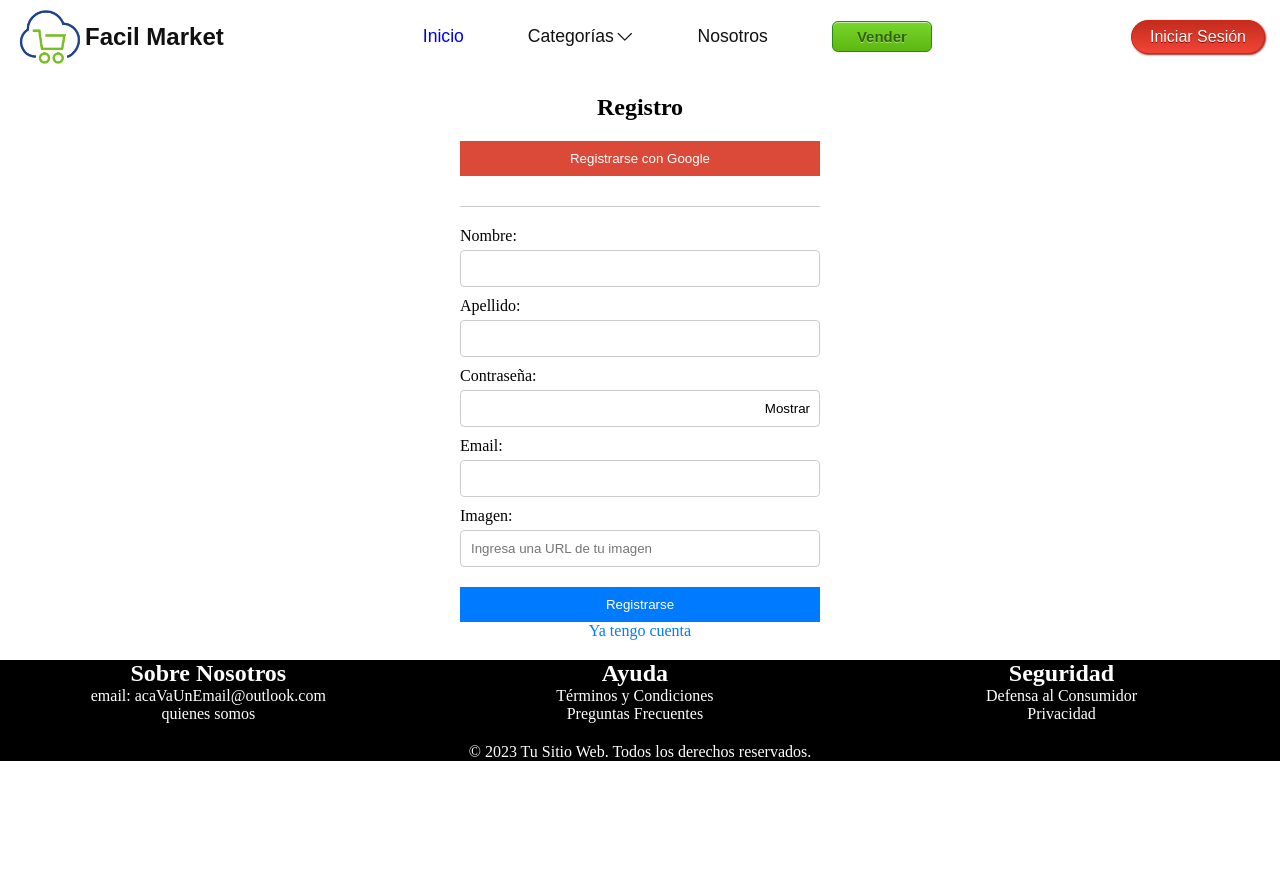
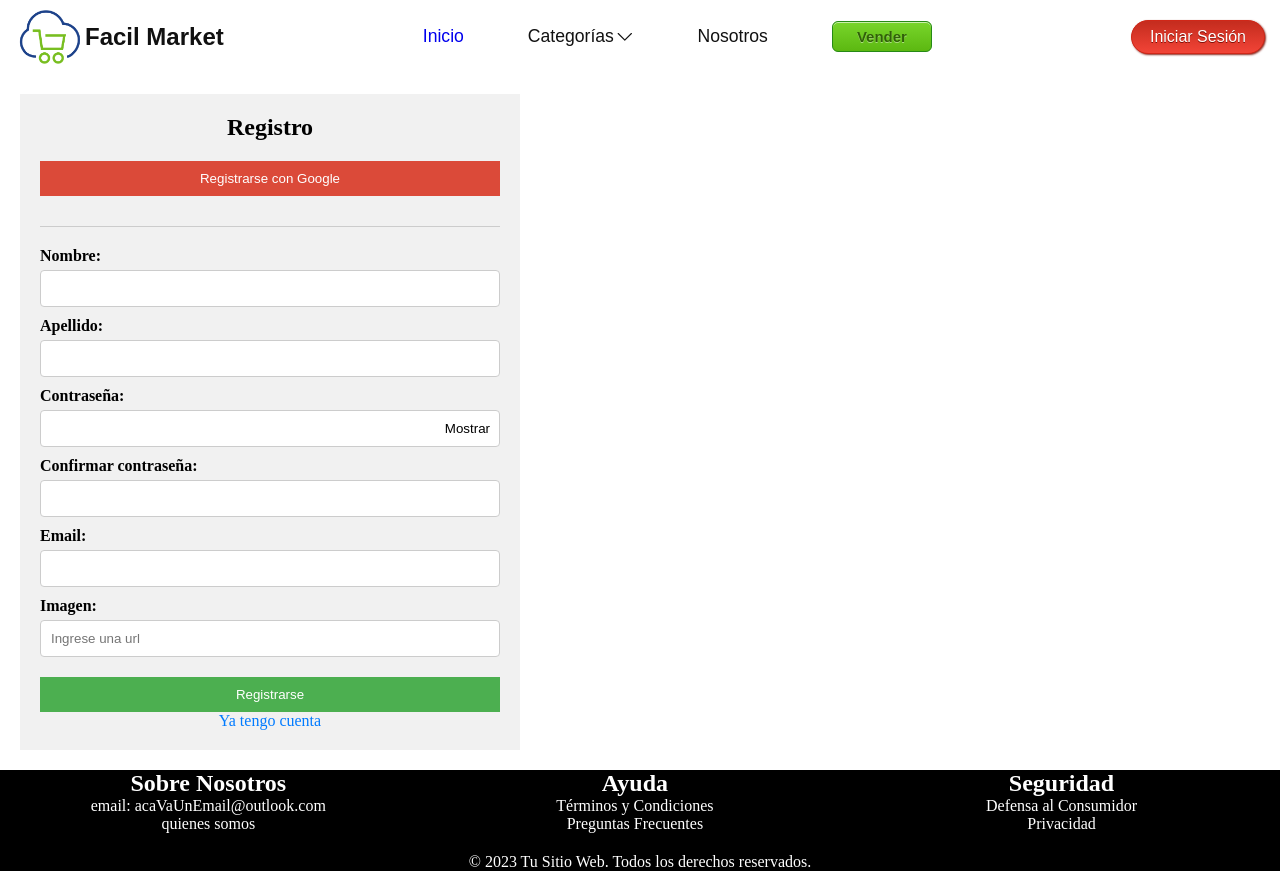
Before and after one commit to adharainfinita/facil-market-proyect, a React (Vite) app in the folder client/: page /register in a window 1280 px wide. Before the commit the page ends 800 px from the top, so only its background shows below. Built offline with nearby package versions, Linux system fonts and the light colour scheme.

Commit message:
fix(client/registerForm) merge errors and routes correct

```diff
--- a/client/src/App.tsx
+++ b/client/src/App.tsx
@@ -5,9 +5,7 @@ import Navbar from "./components/Navbar";
 import Form from "./pages/Form";
 import Footer from "./components/Footer";
 import Login from "./pages/Login";
-import Banner from "./components/Banner";
 import Home from "./pages/Home";
-import FeaturedCategory from "./components/FeaturedCategory";
 import Register from "./components/RegisterForm";
 
 
@@ -18,14 +16,11 @@ function App() {
 
 
       <Routes>
-      <Route path="/catagorias" element={<FeaturedCategory/>} />
-      <Route path="/catagorias" element={<Banner/>} />
       <Route path="/" element={<Home/>} />
         <Route path="/vender" element={<Form />} />
         <Route path="/terminos_y_condiciones" element={<Terms />} />
         <Route path="/login" element={<Login />} />
         <Route path="/register" element={<Register/>} />
-
       </Routes>
       <Footer />
     </>
--- a/client/src/components/RegisterForm.tsx
+++ b/client/src/components/RegisterForm.tsx
@@ -32,22 +32,18 @@ const Register = () => {
 
   const handleInputs = (e: React.ChangeEvent<HTMLInputElement>) => {
     setInputs({ ...inputs, [e.target.name]: e.target.value });
-    setErrors(validate({ ...inputs, [e.target.name]: e.target.value }));
+    setErrors(validate({...inputs, [e.target.name]: e.target.value }))
   };
 
-  const handleShowPassword = (
-    e: React.MouseEvent<HTMLButtonElement, MouseEvent>
-  ) => {
+const handleShowPassword = (e:React.MouseEvent<HTMLButtonElement, MouseEvent>) => {
     e.preventDefault();
-    setShowPassword(!showPassword);
-  };
+    setShowPassword(!showPassword)
+}
 
-  const handleConfirmPassword = (
-    e: React.ChangeEvent<HTMLInputElement>
-  ) => {
-    setConfirmPsw(e.target.value);
-    setErrors(validate({ ...inputs, [e.target.name]: e.target.value }));
-  };
+const handleConfirmPassword = (e: React.ChangeEvent<HTMLInputElement>) =>{
+    setConfirmPsw(e.target.value)
+    setErrors(validate({ ...inputs, [e.target.name]: e.target.value }))
+}
 
   const handleSubmit = async (e: React.FormEvent<HTMLFormElement>) => {
     e.preventDefault();
@@ -130,6 +126,17 @@ const Register = () => {
           {errors.password && <p className="error">{errors.password}</p>}
         </div>
 
+        <div className="form-group">
+          <label>Confirmar contraseña:</label>
+          <input
+            type="password"
+            name="confirm"
+            value={confirmPsw}
+            onChange={(e) => handleConfirmPassword(e)}
+          />
+          {errors.confirm && <p className="error">{errors.confirm}</p>}
+        </div>
+
 
         <div className="form-group">
           <label>Email:</label>
@@ -149,7 +156,7 @@ const Register = () => {
             name="image"
             value={inputs.image}
             onChange={(e) => handleInputs(e)}
-            placeholder="Ingresa una URL de tu imagen"
+            placeholder="Ingrese una url"
           />
           {errors.image && <p className="error">{errors.image}</p>}
         </div>
--- a/client/src/pages/Home.tsx
+++ b/client/src/pages/Home.tsx
@@ -4,6 +4,7 @@ import { useEffect, useState } from "react";
 import ProductCard from "../components/ProductCard";
 import { getProducts } from "../services/getTrendProducts";
 import Banner from "../components/Banner";
+import FeaturedCategory from "../components/FeaturedCategory";
 
 interface Product{
     id: number,
@@ -27,6 +28,7 @@ function Home() {
     return (
         <>
             <Banner />
+            <FeaturedCategory />
             <h3 className="trend-title">Productos más vendidos</h3>
             {products ? <ProductCard products={products}/> : ''}
 
--- a/client/src/styles/components/_register.scss
+++ /dev/null
@@ -1,67 +0,0 @@
-.register-title{
-    text-align: center;
-}
-
-.register-container{
-    height: 100%;
-    display: flex;
-    flex-direction: column;
-    justify-content: center;
-    align-items: center;
-    margin: 20px 100px;
-
-    hr{
-        width: 100%;
-    }
-
-    .google-auth{
-        padding: 10px 20px;
-        background-color: #fff;
-        width: 300px;
-        margin: 20px 0px;
-    }
-
-    .register-form{
-        label{
-            font-weight: 550;
-            font-size: 15px;
-            margin-top: 10px;
-        }
-
-        input{
-            width: 100%;
-            height: 30px;
-            background-color: rgb(255, 255, 255);
-            border: .5px solid rgba(0, 0, 0, 0.236);
-            border-radius: .5rem;
-            outline: none;
-            margin: 5px 0px ;
-            padding: 10px;
-            box-shadow: 2px 1px 15px rgba(0, 0, 0, 0.202);
-        }
-
-        input:focus{
-            box-shadow:2px 5px 5px #00c7329e ;
-            border: none;
-        }
-
-        .error-register{
-            color: red;
-            margin-bottom: 5px;
-            margin-top: 0px;
-        }
-    }
-
-    .names{
-       display: flex;
-       margin-bottom: 10px;
-        div{
-            width: 100%;
-            margin: 0px 10px 0px 0px;
-        }
-
-        input{
-            width: 100%;
-        }
-    }
-}
--- a/client/src/styles/components/_registerform.scss
+++ b/client/src/styles/components/_registerform.scss
@@ -1,7 +1,8 @@
 .register-container {
-    max-width: 400px;
-    margin: 0 auto;
     padding: 20px;
+    background-color: #f1f1f1;
+    margin: 20px;
+    max-width: 500px;
 
     h2 {
       text-align: center;
@@ -18,6 +19,12 @@
       cursor: pointer;
     }
 
+    .google-register:hover{
+      background-color: #fff;
+      color: #db4a39;
+      border: 1px solid #db4a39;
+    }
+
     hr {
       margin: 20px 0;
       border: none;
@@ -32,6 +39,7 @@
       label {
         display: block;
         margin-bottom: 5px;
+        font-weight: 550;
       }
 
       input {
@@ -39,6 +47,12 @@
         padding: 10px;
         border: 1px solid #ccc;
         border-radius: 4px;
+        outline: none;
+      }
+
+      input:focus{
+        box-shadow:2px 3px 3px #00c7329e ;
+        border: none;
       }
 
       .error {
@@ -65,12 +79,18 @@
 
       .submit-button {
         width: 100%;
-        background-color: #007bff;
+        background-color: #4caf50;
         color: white;
         border: none;
         padding: 10px;
         margin-top: 10px;
         cursor: pointer;
+      }
+
+      .submit-button:hover{
+        background-color: #fff;
+        color: #4caf50;
+        border: 1px solid #4caf50;
       }
     }
 
--- a/client/src/styles/styles.scss
+++ b/client/src/styles/styles.scss
@@ -12,4 +12,4 @@
 @import './components/banner';
 @import "./components/home";
 @import "./components/card";
-@import "./components/registerform"
+@import "./components/registerform";
--- a/client/src/utils/registerValidation.ts
+++ /dev/null
@@ -1,31 +0,0 @@
-const urlRegex = /^(ftp|http|https):\/\/[^ "]+$/;
-const regPass = /^(?=\S*?[0-9]).{6,10}\S$/;
-const regEmail = /^([A-Z0-9._%+-]+@[A-Z0-9.-]+\.[A-Z]{2,4}).{0,35}$/i
-
-interface newUser{
-    name: string
-    lastname: string
-    password: string
-    email:string
-    image: string
-    confirm?: string
-}
-
-export function validate(inputs: newUser){
-    let errors: Partial<newUser> = {}
-    if (!inputs.name) errors.name = "Agrega un nombre"
-    if (inputs.name.length > 35) errors.name = "(Max: 35 caracteres)"
-
-    if (!inputs.lastname) errors.lastname = "Agrega un apellido"
-    if (inputs.lastname.length > 35) errors.lastname = "(Max: 35 caracteres)"
-
-    if (!regEmail.test(inputs.email)) errors.email = "Ingresa un correo válido (Max: 35 caracteres)"
-    if (!regPass.test(inputs.password)) errors.password = "La contraseña debe contener: Un numero y tener entre 6 a 10 caracteres"
-
-    if (inputs.confirm && inputs.password !== inputs.confirm) // Compara la contraseña y la confirmación
-    errors.confirm = "Las contraseñas no coinciden";
-
-    if (!urlRegex.test(inputs.image)) errors.image = "Ingresa una URL válida"
-
-    return errors
-  }
--- a/client/src/utils/registerValidation.tsx
+++ b/client/src/utils/registerValidation.tsx
@@ -22,7 +22,7 @@ export function validate(inputs: newUser){
     if (!regEmail.test(inputs.email)) errors.email = "Ingresa un correo válido (Max: 35 caracteres)"
     if (!regPass.test(inputs.password)) errors.password = "La contraseña debe contener: Un numero y tener entre 6 a 10 caracteres"
 
-    if (inputs.password !== inputs.confirm) // Compara la contraseña y la confirmación
+    if (inputs.confirm && inputs.password !== inputs.confirm) // Compara la contraseña y la confirmación
     errors.confirm = "Las contraseñas no coinciden";
 
     if (!urlRegex.test(inputs.image)) errors.image = "Ingresa una URL válida"
```
